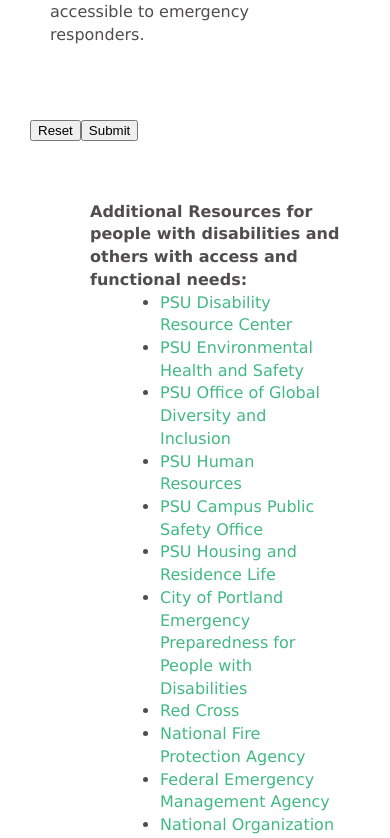
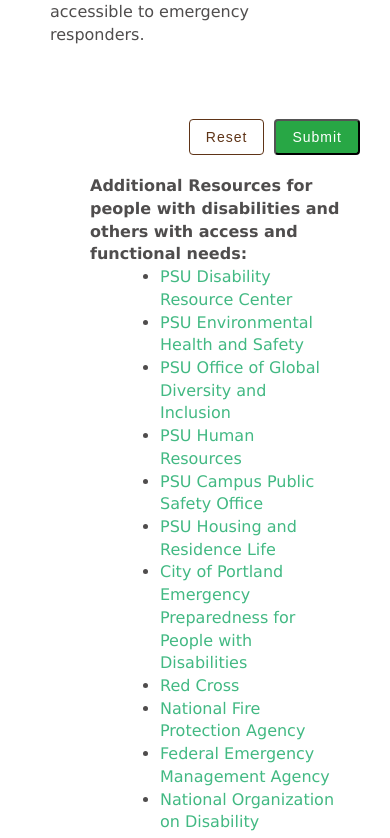
Before and after one commit to psu-oit-capstone/emp-front-end, a Vue app: page /emergency-information in a window 390 px wide. Shown: the part 3224-4062 px from the top of the page. Built offline with nearby package versions, Linux system fonts and the light colour scheme; no server answers; sample sign-in values are in the browser's storage.

Commit message:
Add Material Design to the whole app page
Mobile and desktop useable.

```diff
--- a/src/components/AlertsInformation.vue
+++ b/src/components/AlertsInformation.vue
@@ -70,18 +70,18 @@
     </h2>
     <small class="text-muted">
       Standard text message rates apply. Text messages will come from one of two IDs: 231-77 or 630-79.
-      <br>
+      <br/>
       <span style="color:red">*Required: </span>
         Either enter a text message number or opt-out by reading the notice and checking the box.
     </small>
     <br>
 
-    <div class="row">
+    <div class="row text-box">
       <div class="col-md-3">
-        <label for="smsDevice1" code="alert.index.textMessage#LABEL" alt="Text Message Number:" specialelement="true">Text Message Number:</label>
+        <label for="smsDevice1" code="alert.index.textMessage#LABEL" alt="Text Message Number" specialelement="true">Text Message Number</label>
       </div>
       <div class="col-md-9">
-          <input v-model="smsNumber" type="tel" class="form-control" id="smsDevice1" name="smsDevice1" maxlength="12" value="" pattern="\d{3}-?\d{3}-?\d{4}" title="10-digit phone number" onkeyup="this.value = formatTelephone(this.value);" aria-label="10-digit phone number">
+          <input v-model="smsNumber" type="tel" placeholder="Text Message Number" class="form-control" id="smsDevice1" name="smsDevice1" maxlength="12" value="" pattern="\d{3}-?\d{3}-?\d{4}" title="10-digit phone number" onkeyup="this.value = formatTelephone(this.value);" aria-label="10-digit phone number"/>
       </div>
     </div>
 
@@ -113,21 +113,21 @@
     <small class="text-muted">Standard rates apply. Calls will come from the phone number: 1-877-725-9111.</small>
     <br>
 
-    <div class="row">
+    <div class="row text-box">
       <div class="col-md-3">
-        <label for="mobilePhone" code="alert.index.businessPhone#LABEL" alt="Primary Phone Number:" specialelement="true">Primary Phone Number:</label>
+        <label for="mobilePhone" code="alert.index.businessPhone#LABEL" alt="Primary Phone Number" specialelement="true">Primary Phone Number</label>
       </div>
       <div class="col-md-9">
-        <input v-model="phoneNumber" type="tel" class="form-control" id="mobilePhone" name="mobilePhone" maxlength="12" value="" pattern="\d{3}-?\d{3}-?\d{4}" title="10-digit phone number" onkeyup="this.value = formatTelephone(this.value);" aria-label="10-digit phone number">
+        <input v-model="phoneNumber" type="tel" placeholder="Primary Phone Number" class="form-control" id="mobilePhone" name="mobilePhone" maxlength="12" value="" pattern="\d{3}-?\d{3}-?\d{4}" title="10-digit phone number" onkeyup="this.value = formatTelephone(this.value);" aria-label="10-digit phone number"/>
       </div>
     </div>
 
-    <div class="row">
+    <div class="row text-box">
       <div class="col-md-3">
-        <label for="businessPhone" code="alert.index.mobilePhone#LABEL" alt="Alternate Phone Number:" specialelement="true">Alternate Phone Number:</label>
+        <label for="businessPhone" code="alert.index.mobilePhone#LABEL" alt="Alternate Phone Number" specialelement="true">Alternate Phone Number</label>
       </div>
       <div class="col-md-9">
-        <input v-model="alternatePhoneNumber" type="tel" class="form-control" id="businessPhone" name="businessPhone" maxlength="12" value="" pattern="\d{3}-?\d{3}-?\d{4}" title="10-digit phone number" onkeyup="this.value = formatTelephone(this.value);" aria-label="10-digit phone number">
+        <input v-model="alternatePhoneNumber" type="tel" placeholder="Alternate Phone Number" class="form-control" id="businessPhone" name="businessPhone" maxlength="12" value="" pattern="\d{3}-?\d{3}-?\d{4}" title="10-digit phone number" onkeyup="this.value = formatTelephone(this.value);" aria-label="10-digit phone number"/>
       </div>
     </div>
     <br style="clear: both;">
@@ -140,32 +140,29 @@ All <i>@pdx.edu</i> email addresses are automatically subscribed to receive PSU
     If you choose to subscribe an additional email address, that email address will also receive both PSU Alert messages and Timely Warning notifications.
     </small><br>
 
-    <div class="row">
+    <div class="row text-box">
       <div class="col-md-3">
-        <label for="psuemail" code="alert.index.psuEmail#LABEL" alt="PSU email address:" specialelement="true">PSU email address:</label>
+        <label for="psuemail" code="alert.index.psuEmail#LABEL" alt="PSU email address" specialelement="true">PSU email address</label>
       </div>
       <div class="col-md-9">
-        <input v-model="psuEmailAddress" type="email" class="form-control" id="psuemail" value="leake@pdx.edu">
+        <input v-model="psuEmailAddress" type="email" placeholder="PSU email address" class="form-control" id="psuemail" value="leake@pdx.edu">
       </div>
     </div>
 
-    <div class="row">
+    <div class="row text-box">
       <div class="col-md-3">
-        <label for="emailAddress" code="alert.index.emailAddress#LABEL" alt="Alternate email address:" specialelement="true">Alternate email address:</label>
+        <label for="emailAddress" code="alert.index.emailAddress#LABEL" alt="Alternate email address" specialelement="true">Alternate email address</label>
       </div>
       <div class="col-md-9">
-        <input v-model="alternateEmailAddress" type="email" class="form-control" id="emailAddress" name="emailAddress" value="">
+        <input v-model="alternateEmailAddress" type="email" placeholder="Alternate email address" class="form-control" id="emailAddress" name="emailAddress" value="">
       </div>
     </div>
     <br style="clear: both;">
   </div>
 
-  <fieldset class="form-group" id="formButtons">
-     <label for="reset-btn" class="sr-only">Reset form data:</label>
-     <input v-on:click="fillAlertsInformation()" type="reset" value="Reset" class="btn btn-warning" id="reset-btn">
-     &nbsp;&nbsp;
-     <label for="submit-btn" class="sr-only">Submit form data:</label>
-     <input v-on:click="submitAlertsInformation()" type="submit" value="Submit" class="btn btn-success" id="submit-btn">
+  <fieldset class="form-group" id="formButtons" style="border:0px transparent none;">
+    <button type="button" class="submit" id="reset-btn" v-on:click="submitAlertsInformation()">Submit</button>
+    <button type="button" class="reset" id="submit-btn" v-on:click="fillAlertsInformation()">Reset</button>
    </fieldset>
    <br>
 
@@ -253,4 +250,9 @@ export default {
 
 <!-- Add "scoped" attribute to limit CSS to this component only -->
 <style scoped>
+
+.text-box{
+  max-width: 240px;
+}
+
 </style>
--- a/src/components/EmergContactForm.vue
+++ b/src/components/EmergContactForm.vue
@@ -67,8 +67,8 @@
             </div>
         </div>
         <div class="button-holder">
-            <button type="button" id="submit" v-on:click="submit()">Submit</button>
-            <button type="button" id="reset" v-on:click="resetContact()">Reset</button>
+            <button type="button" class="submit" v-on:click="submit()">Submit</button>
+            <button type="button" class="reset" v-on:click="resetContact()">Reset</button>
         </div>
     </div>
 </template>
@@ -150,7 +150,7 @@
                 this.address3box = "";
                 this.citybox = "";
                 this.statebox = "";
-                this.selectedState = {name: 'State Select'}; // Here to set dropdown to default of Oregon
+                this.selectedState = {name: 'State'}; // Here to set dropdown to default of Oregon
                 this.zipbox = "";
                 this.countrybox = "USA";
                 this.selectedCountry = {name: "U.S.A.", country: "USA", code: "1", svgimg: "us.svg",}; // Here to set the dropdown
@@ -285,7 +285,7 @@
     height:15px;
 }
 
-#submit{
+.submit{
     font-size:14px;
     font-weight: 500;
     letter-spacing:1px;
@@ -300,7 +300,7 @@
     float:right;
 }
 
-#reset{
+.reset{
     font-size:14px;
     font-weight: 500;
     letter-spacing:1px;
--- a/src/components/EvacAssist.vue
+++ b/src/components/EvacAssist.vue
@@ -67,8 +67,10 @@
             </div>
         </div><br>
         <!-- Buttons are here -->
-        <button type="button" v-on:click="fillEvacAssistInformation()">Reset</button>
-        <button type="button" v-on:click="submit()">Submit</button><br><br>
+        <div class="button-holder" style="margin-bottom:20px;">
+            <button type="button" class="submit" v-on:click="submit()">Submit</button>
+            <button type="button" class="reset" v-on:click="fillEvacAssistInformation()">Reset</button>
+        </div>
 
         <div id="helpful-links">
             <ul class="c">
--- a/src/styles/styles.css
+++ b/src/styles/styles.css
@@ -31,9 +31,7 @@
 }
 
 .text-box {
-  margin: auto;
-  margin-bottom: 30px;
-  padding: 20px;
+  margin-bottom: 10px;
 }
 
 /* FONTS */
@@ -153,6 +151,49 @@ a {
   float: left;
 }
 
+.text-box label{
+    display:block;
+    font-size:12px;
+}
+
+.text-box input{
+    border:1px solid black;
+    border-radius:4px;
+    padding:16px 8px 16px 14px;
+    font-size: 16px;
+    width: 100%;
+    box-sizing : border-box;
+}
+
+.submit{
+    font-size:14px;
+    font-weight: 500;
+    letter-spacing:1px;
+    color:#ffffff;
+    height:36px;
+    background-color:#28a745;
+    padding-right:16px;
+    padding-left:16px;
+    border-radius:4px;
+    box-sizing:border-box;
+    margin-left:10px;
+    float:right;
+}
+
+.reset{
+    font-size:14px;
+    font-weight: 500;
+    letter-spacing:1px;
+    color:#5f3417;
+    height:36px;
+    background-color:transparent;
+    padding-right:16px;
+    padding-left:16px;
+    border:1px solid #5f3417;
+    border-radius:4px;
+    float:right;
+    box-sizing:border-box;
+}
 
 
 /*****************************
```
